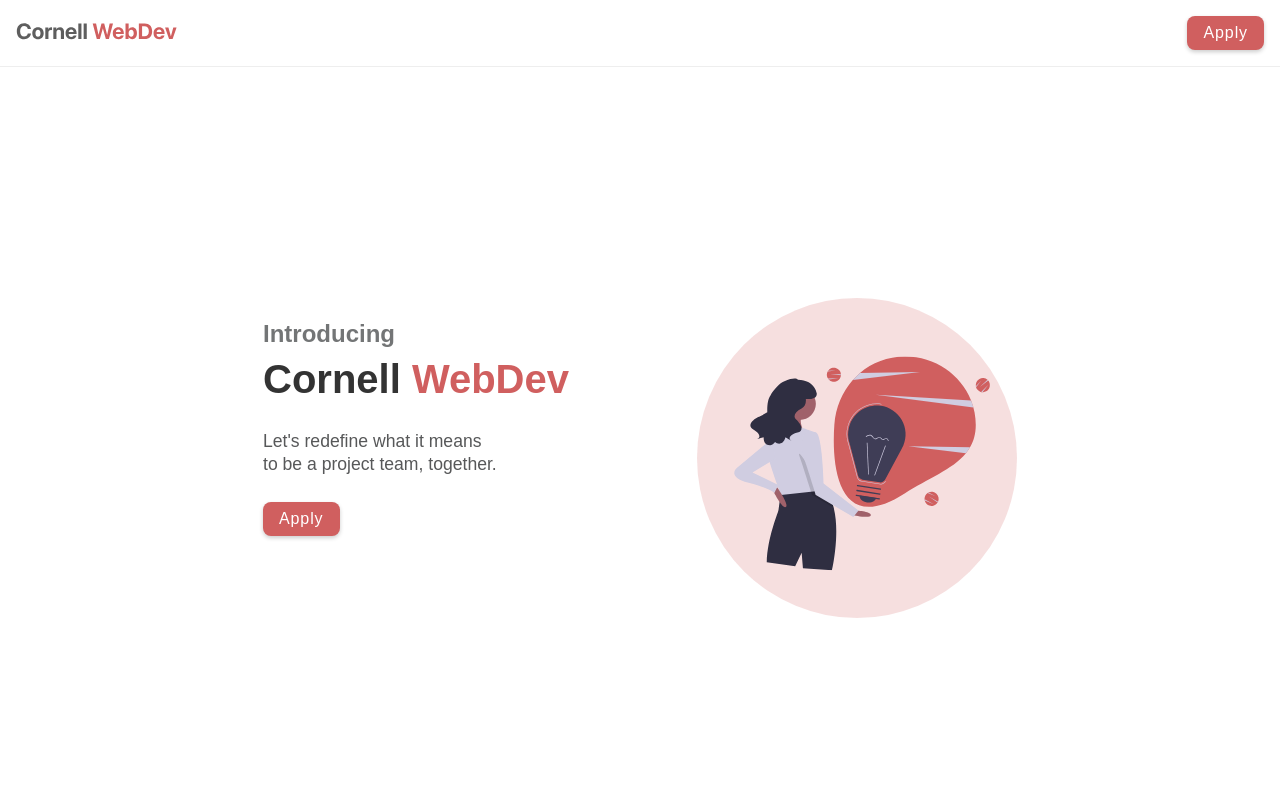
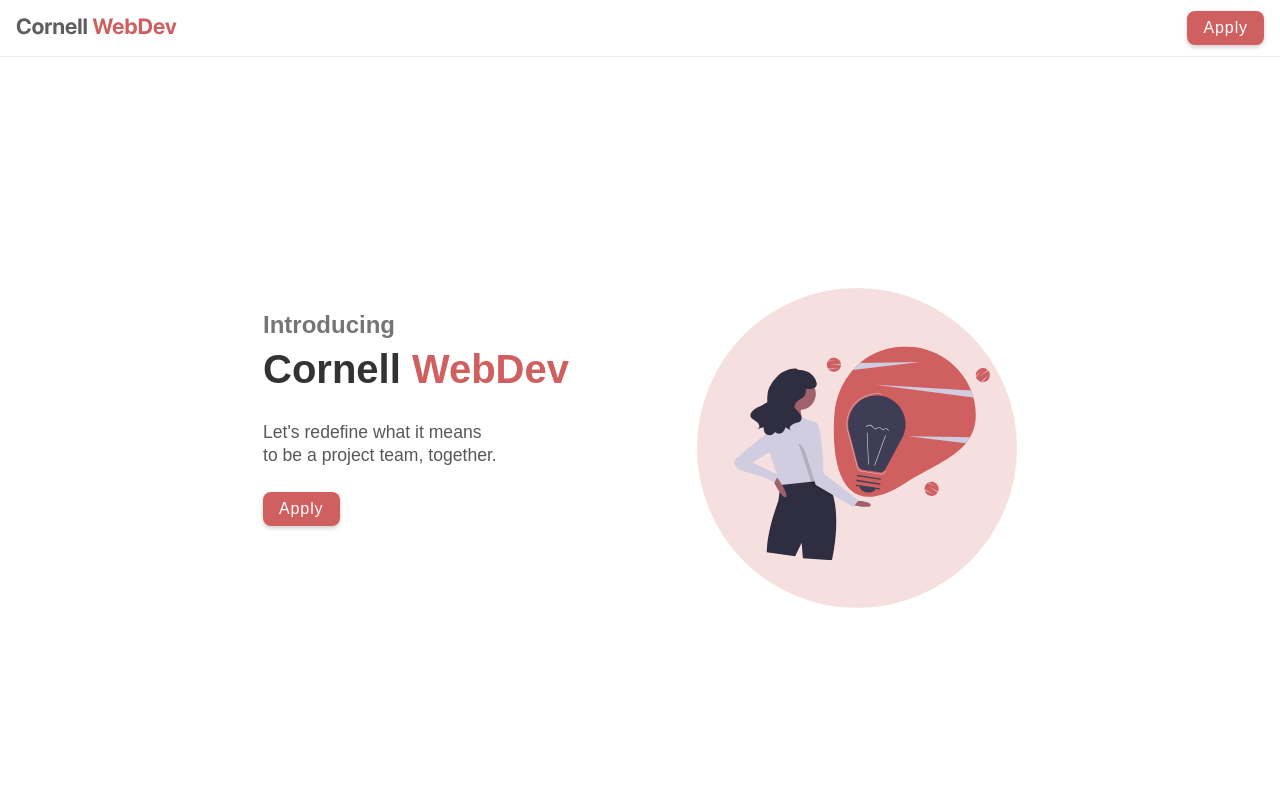
Before and after one commit to cornell-webdev/cwd-core, a React (Create React App) app: page / in a window 1280 px wide. Shown: the top 800 px of the page. Built offline with nearby package versions, Linux system fonts and the light colour scheme.

Commit message:
Reduce header padding

```diff
--- a/src/components/Header.tsx
+++ b/src/components/Header.tsx
@@ -22,7 +22,7 @@
   display: flex;
   align-items: center;
   justify-content: space-between;
-  padding: 1rem;
+  padding: 0.7rem 1rem;
   border-bottom: 1px solid ${(props) => props.theme.border.default};
 `
 
```
